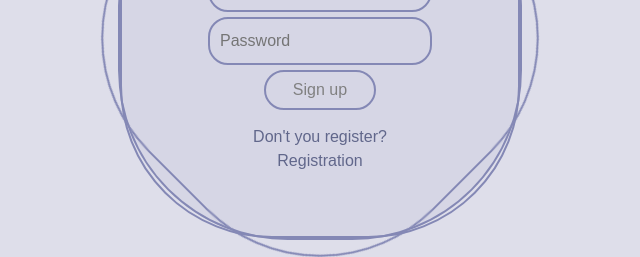
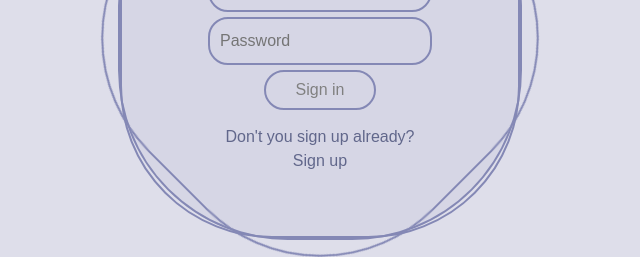
Before and after one commit to Shiro-boop/Yamma, a plain HTML site: page index.html in a window 1280 px wide. Shown: the part 362-619 px from the top of the page, 320-960 px from the left. Drawn offline with Linux system fonts and the light colour scheme.

Commit message:
Fixed some stuff

```diff
--- a/index.html
+++ b/index.html
@@ -15,10 +15,10 @@
         <form action="">
             <input type="text" name="username" id="login" placeholder="Login">
             <input type="password" name="password" id="password" placeholder="Password">
-            <button class="auth_button">Sign up</button>
+            <button class="auth_button">Sign in</button>
         </form>
-        <p>Don't you register?</p>
-        <a class="auth_registration" href="registration.html">Registration</a>
+        <p>Don't you sign up already?</p>
+        <a class="auth_registration" href="registration.html">Sign up</a>
         <span></span>
     </div>
 
```
Also changed, not shown: registration.html (+1 -1 lines), 1 other file.
